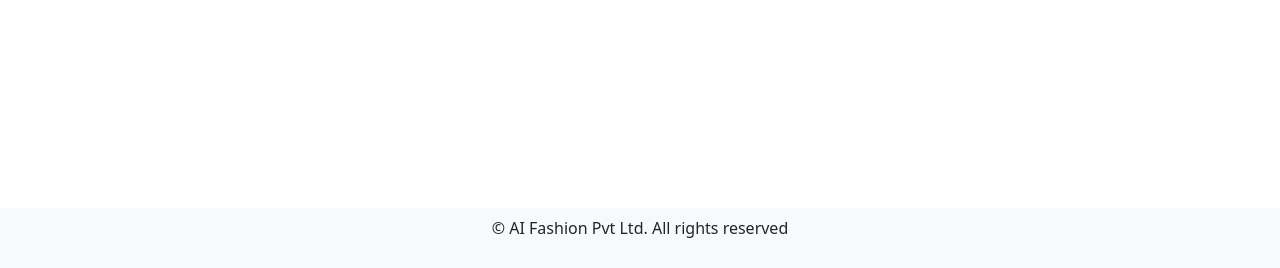
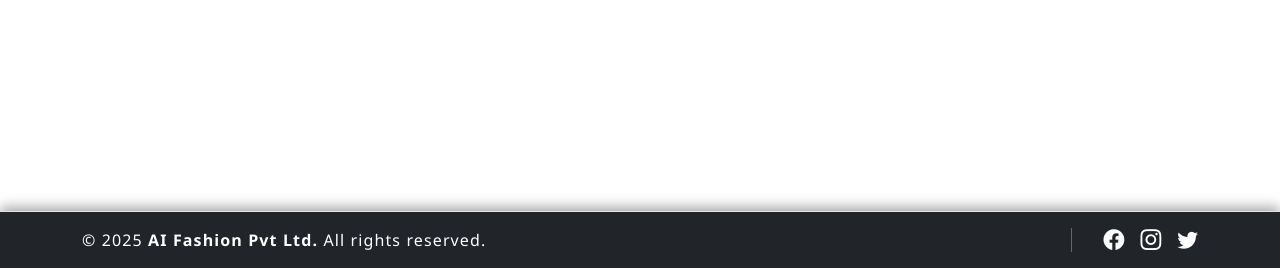
Before and after one commit to mrshanshuvo/python-django-ecomerce-project, a Django app: page / in a window 1280 px wide. Shown: the part 532-800 px from the top of the page. Run offline with Django 4.2, Linux system fonts and the light colour scheme; data that the repository does not hold is empty; some libraries are stand-ins or nearby versions.

Commit message:
fixed the formating for python

```diff
--- a/templates/base.html
+++ b/templates/base.html
@@ -8,6 +8,7 @@
    <script src=" https://kit.fontawesome.com/fc51e437b8.js " crossorigin="anonymous"></script>
     <meta name="description" content="{% block metadescription %}{% endblock %}">
     <title>{% block title %}{% endblock %}</title>
+    <link href="https://cdn.jsdelivr.net/npm/bootstrap-icons@1.10.5/font/bootstrap-icons.css" rel="stylesheet" />
 </head>
 <body>
 <div class="container">
--- a/templates/footer.html
+++ b/templates/footer.html
@@ -1,3 +1,81 @@
-<div class="footer fixed-bottom my_footer bg-light py-2">
-  <p class="text-center mb-0">&copy; AI Fashion Pvt Ltd. All rights reserved</p>
-</div>
+<!-- Bootstrap Icons CDN in your base template <head> -->
+<link href="https://cdn.jsdelivr.net/npm/bootstrap-icons@1.10.5/font/bootstrap-icons.css" rel="stylesheet" />
+
+<footer class="footer fixed-bottom bg-dark text-white border-top" role="contentinfo" aria-label="Footer">
+  <div class="container d-flex justify-content-center justify-content-md-between align-items-center py-3 gap-3 flex-wrap">
+    <p class="mb-0 text-center text-md-start flex-grow-1" style="font-family: 'Segoe UI', Tahoma, Geneva, Verdana, sans-serif; font-size: 1rem; letter-spacing: 0.07em; user-select:none;">
+      &copy; 2025 <strong>AI Fashion Pvt Ltd.</strong> All rights reserved.
+    </p>
+
+    <div class="divider d-none d-md-block mx-3"></div>
+
+    <nav aria-label="Social media links" class="d-flex gap-3">
+      <a href="https://facebook.com" target="_blank" rel="noopener" aria-label="Facebook" class="footer-social-link" tabindex="0">
+        <i class="bi bi-facebook"></i>
+      </a>
+      <a href="https://instagram.com" target="_blank" rel="noopener" aria-label="Instagram" class="footer-social-link" tabindex="0">
+        <i class="bi bi-instagram"></i>
+      </a>
+      <a href="https://twitter.com" target="_blank" rel="noopener" aria-label="Twitter" class="footer-social-link" tabindex="0">
+        <i class="bi bi-twitter"></i>
+      </a>
+    </nav>
+  </div>
+</footer>
+
+<style>
+  :root {
+    --brand-blue: #1a73e8;
+  }
+
+  .footer {
+    box-shadow: 0 -4px 12px rgba(0, 0, 0, 0.35);
+    font-family: 'Segoe UI', Tahoma, Geneva, Verdana, sans-serif;
+    transition: opacity 0.5s ease;
+    opacity: 0;
+    animation: fadeInFooter 1s forwards;
+    z-index: 1030;
+  }
+
+  @keyframes fadeInFooter {
+    to {
+      opacity: 1;
+    }
+  }
+
+  .footer-social-link {
+    color: white;
+    font-size: 1.3rem;
+    transition: color 0.3s ease, transform 0.3s ease;
+    display: inline-flex;
+    align-items: center;
+  }
+
+  .footer-social-link:hover,
+  .footer-social-link:focus {
+    color: var(--brand-blue);
+    transform: scale(1.2);
+    outline: none;
+  }
+
+  .footer-social-link:focus-visible {
+    outline: 2px solid var(--brand-blue);
+    outline-offset: 2px;
+  }
+
+  /* Vertical divider */
+  .divider {
+    width: 1px;
+    background-color: rgba(255, 255, 255, 0.3);
+    height: 24px;
+    align-self: center;
+  }
+
+  /* Responsive tweaks */
+  @media (max-width: 767.98px) {
+    .footer {
+      padding-left: 1rem;
+      padding-right: 1rem;
+    }
+  }
+</style>
```
